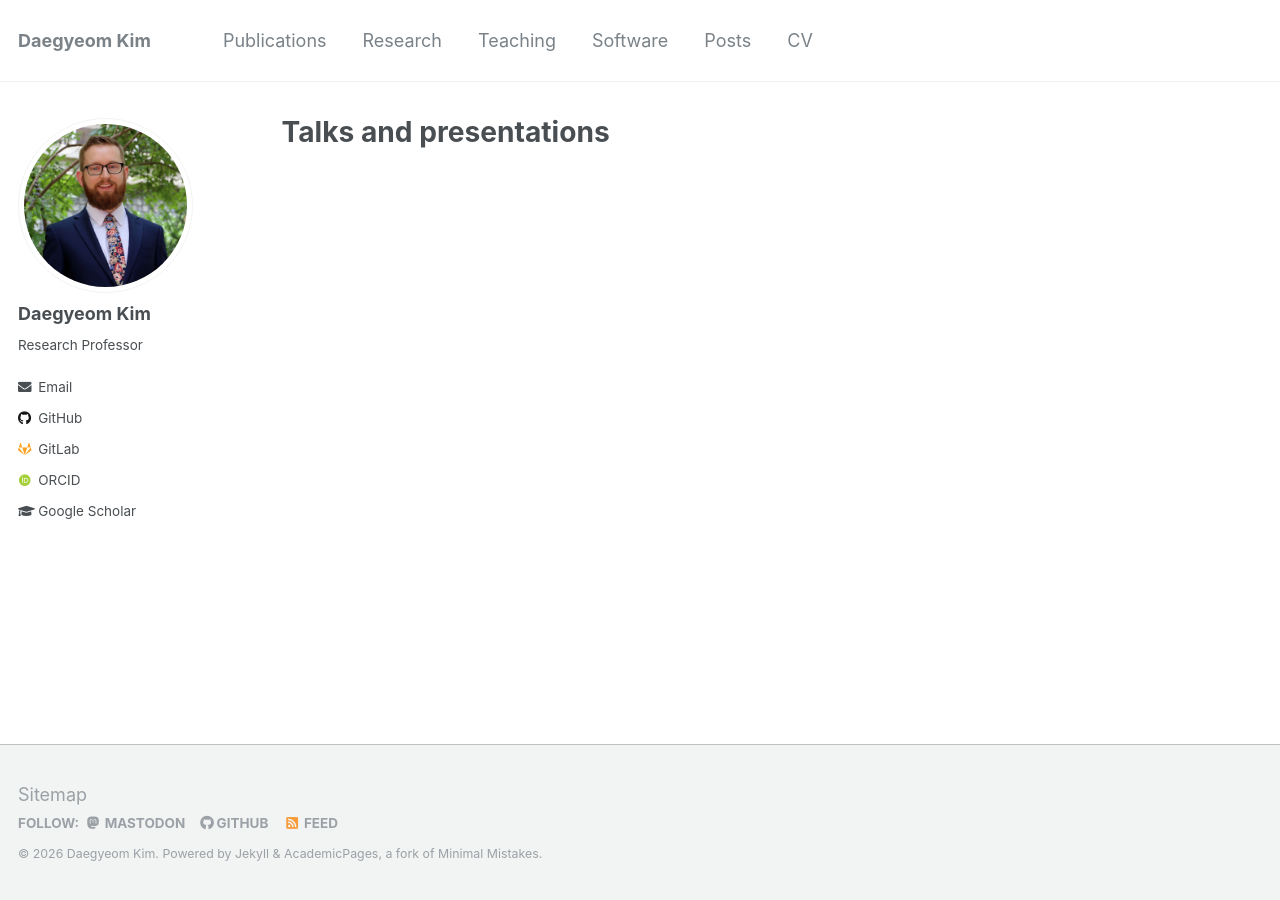
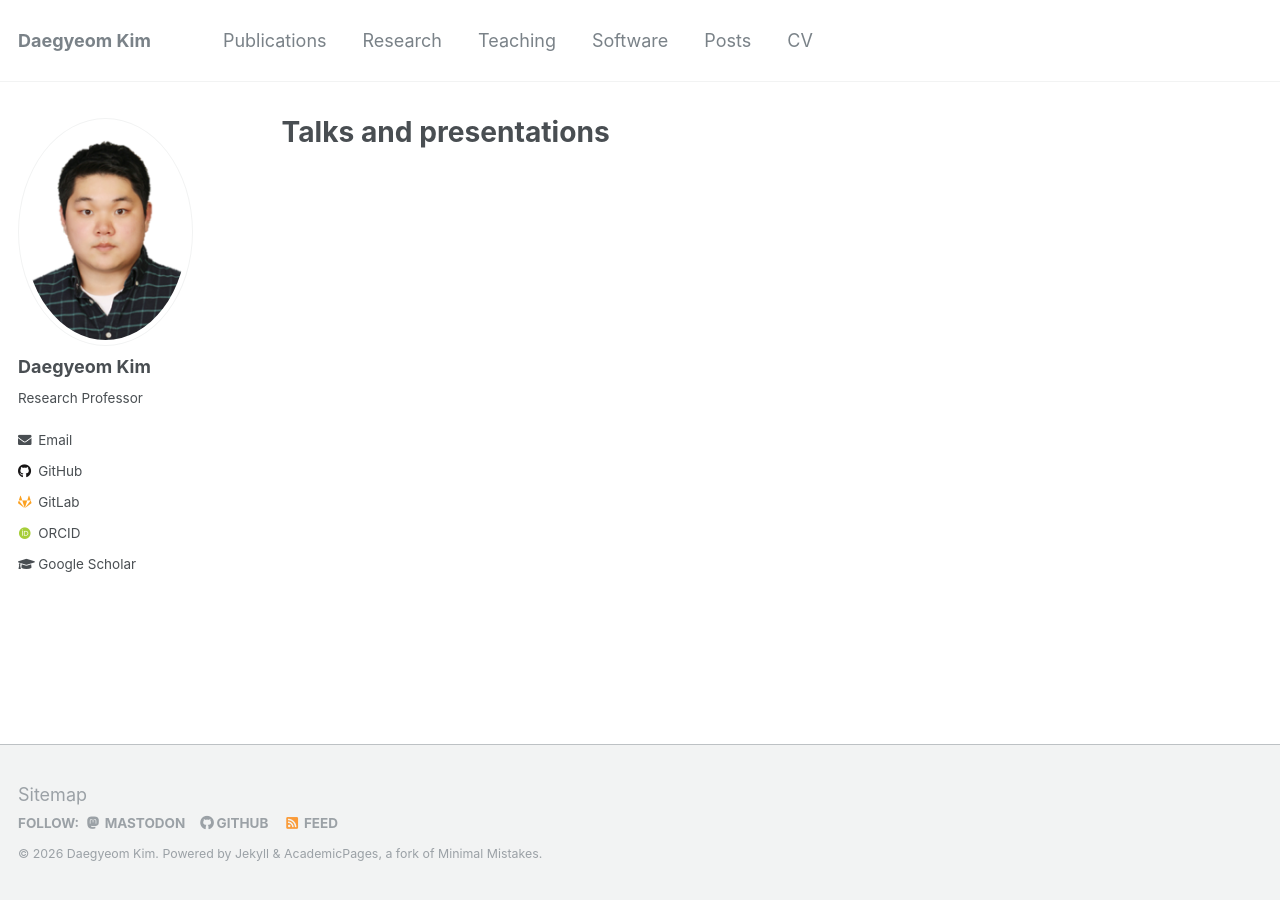
Before and after one commit to dgyeomkim/dgyeomkim.github.io, a Jekyll site: the page built from _pages/talks.html, in a window 1280 px wide. Built offline with Jekyll 4.4.1, drawn with Linux system fonts in a browser that asks for light colours; some web fonts are replaced.

Commit message:
add profile.png

```diff
--- a/_config.yml
+++ b/_config.yml
@@ -11,7 +11,7 @@
 title_separator          : "-"
 name                     : &name "Daegyeom Kim"
 description              : &description "Research Professor in Gachon University"
-url                      : https://jayrobwilliams.com # the base hostname & protocol for your site e.g. "https://mmistakes.github.io"
+url                      : https://dgyeomkim.github.io # the base hostname & protocol for your site e.g. "https://mmistakes.github.io"
 baseurl                  : "" # the subpath of your site, e.g. "/blog"
 repository               : "dgyeomkim/dgyeomkim.github.io"
 teaser                   : # filename of teaser fallback teaser image placed in /images/, .e.g. "500x300.png"
```
Also changed, not shown: images/profile.png.
